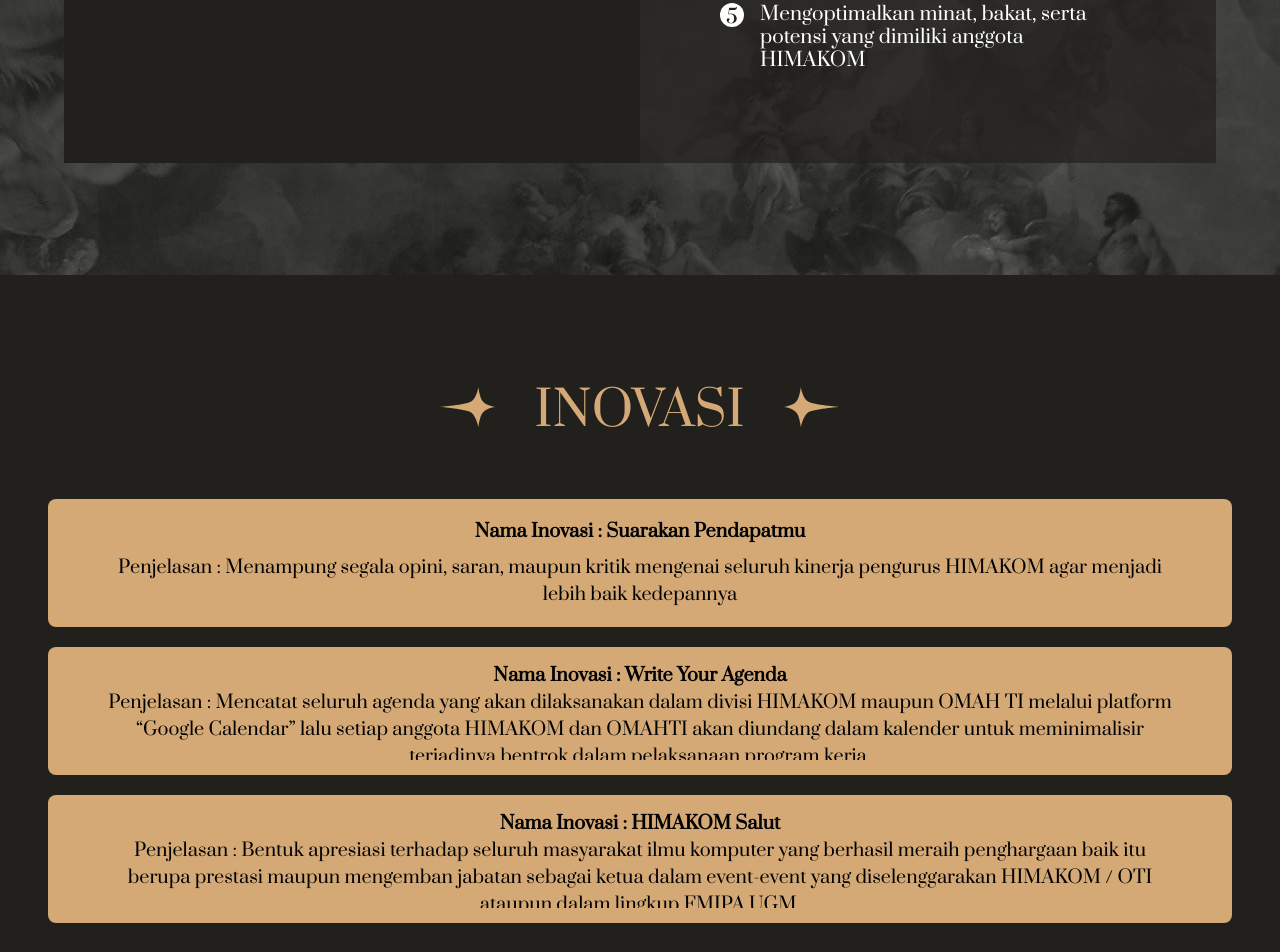
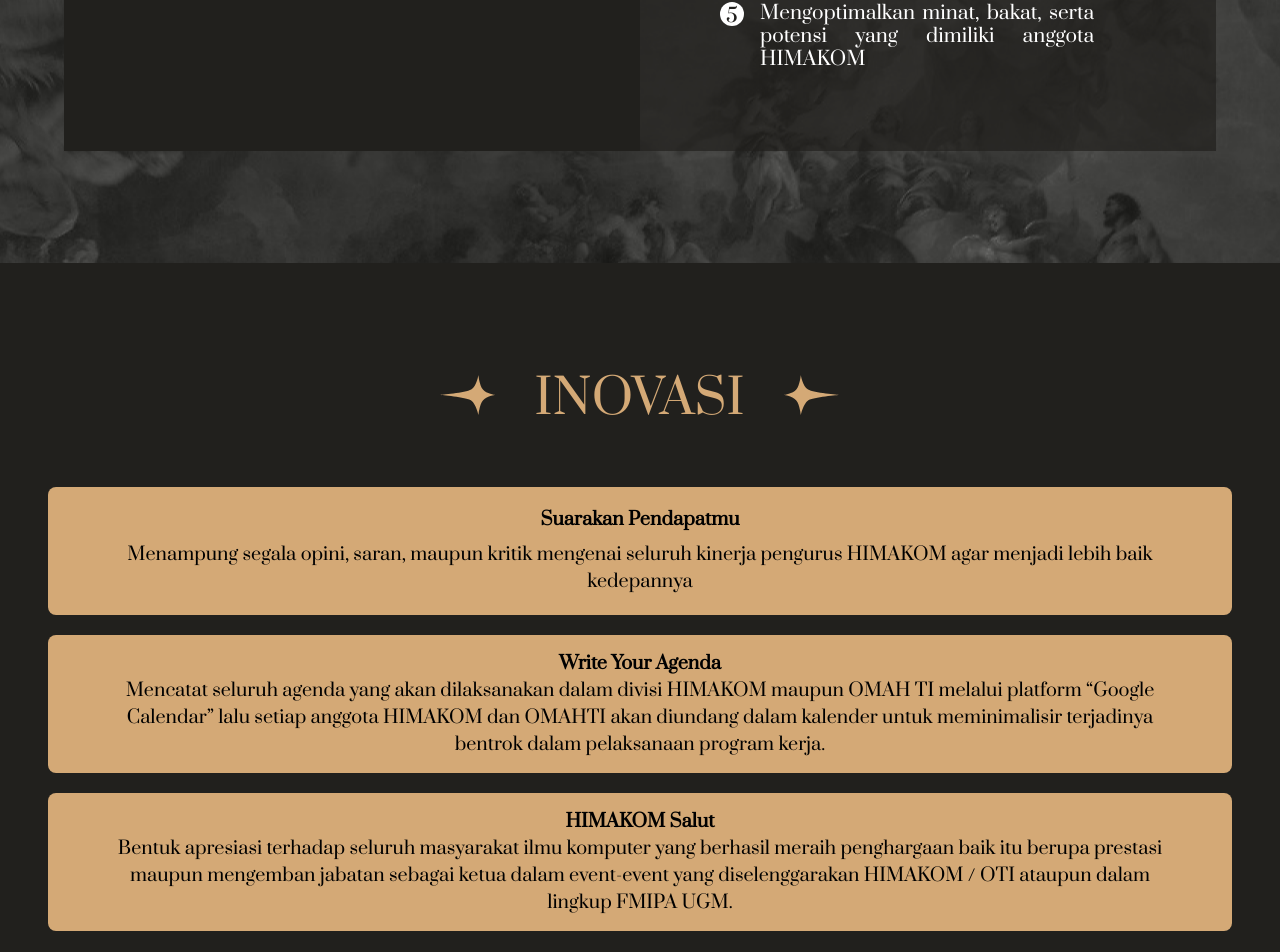
Before and after one commit to Pemira-Himakom/web-pemira-2022, a React (Create React App) app: page /candid1 in a window 1280 px wide. Shown: the part 2968-3920 px from the top of the page. Built offline with nearby package versions, Linux system fonts and the light colour scheme.

Commit message:
added unavailable page

```diff
--- a/src/App.css
+++ b/src/App.css
@@ -3,6 +3,20 @@
 @import url('https://fonts.googleapis.com/css2?family=Inter:wght@300;400&display=swap');
 @import url('https://fonts.googleapis.com/css2?family=Prata&display=swap');
 @import url('https://fonts.googleapis.com/css2?family=Poppins:wght@300;400;700;800&display=swap');
+
+
+::-webkit-scrollbar{
+    @apply md:w-[6px] w-[3px]
+}
+
+::-webkit-scrollbar-track{
+    background-color: #20201D;
+}
+
+::-webkit-scrollbar-thumb{
+    background-color: #D4A976;
+    @apply rounded-xl
+}
 
 
 html {
@@ -505,7 +519,7 @@ body {
     @apply border-y-[15px] border-[#D4A976];
     content: '';
     overflow: auto;
-    height: 8rem;
+    min-height: 8rem;
     width: 100%;
     border-radius: 0.5rem;
     background-color: #D4A976;
--- a/src/App.js
+++ b/src/App.js
@@ -14,6 +14,7 @@ import { Vote } from "./pages/Vote";
 import { Navigate } from "react-router-dom";
 import Detect from "./pages/Admin/Detect";
 import Protected from "./components/Protected";
+import Unavailable from "./pages/Unavailable/Unavailable";
 
 function App() {
   window.onbeforeunload = function () {
@@ -28,6 +29,7 @@ function App() {
           <Route exact path='/candid1' element={<Candidate1 />} />
           <Route exact path='/candid2' element={<Candidate2 />} />
           <Route exact path='/candid3' element={<Candidate3 />} />
+          <Route exact path='/unavailable' element={<Unavailable />} />
           <Route path='/vote' element={<Vote />} />
           <Route path='/admin' element={<Protected />}>
             <Route path='login' element={<Login />} />
--- a/src/pages/CandidateProfile/Candidate1.jsx
+++ b/src/pages/CandidateProfile/Candidate1.jsx
@@ -15,18 +15,18 @@ const Candidate1 = () => {
   const inovasi = [
     {
       id: 0,
-      title: "Nama Inovasi : Suarakan Pendapatmu",
-      data: "Penjelasan : Menampung segala opini, saran, maupun kritik mengenai seluruh kinerja pengurus HIMAKOM agar menjadi lebih baik kedepannya",
+      title: "Suarakan Pendapatmu",
+      data: "Menampung segala opini, saran, maupun kritik mengenai seluruh kinerja pengurus HIMAKOM agar menjadi lebih baik kedepannya",
     },
     {
       id: 1,
-      title: "Nama Inovasi : Write Your Agenda",
-      data: "Penjelasan : Mencatat seluruh agenda yang akan dilaksanakan dalam divisi HIMAKOM maupun OMAH TI melalui platform “Google Calendar” lalu setiap anggota HIMAKOM dan OMAHTI akan diundang dalam kalender untuk meminimalisir terjadinya bentrok dalam pelaksanaan program kerja.",
+      title: "Write Your Agenda",
+      data: "Mencatat seluruh agenda yang akan dilaksanakan dalam divisi HIMAKOM maupun OMAH TI melalui platform “Google Calendar” lalu setiap anggota HIMAKOM dan OMAHTI akan diundang dalam kalender untuk meminimalisir terjadinya bentrok dalam pelaksanaan program kerja.",
     },
     {
       id: 2,
-      title: "Nama Inovasi : HIMAKOM Salut",
-      data: "Penjelasan : Bentuk apresiasi terhadap seluruh masyarakat ilmu komputer yang berhasil meraih penghargaan baik itu berupa prestasi maupun mengemban jabatan sebagai ketua dalam event-event yang diselenggarakan HIMAKOM / OTI ataupun dalam lingkup FMIPA UGM.",
+      title: "HIMAKOM Salut",
+      data: "Bentuk apresiasi terhadap seluruh masyarakat ilmu komputer yang berhasil meraih penghargaan baik itu berupa prestasi maupun mengemban jabatan sebagai ketua dalam event-event yang diselenggarakan HIMAKOM / OTI ataupun dalam lingkup FMIPA UGM.",
     },
   ];
 
@@ -145,7 +145,7 @@ const Candidate1 = () => {
                 <h1 className='text-[60px]'>Visi</h1>
               </div>
 
-              <div className='text-center md:text-[19px] '>
+              <div className='text-center md:text-justify md:text-[19px] '>
                 <h1>
                   Terwujudnya HIMAKOM sebagai ruang untuk berekspresi,
                   berinovasi agar tercipta lingkungan yang solid, dinamis, serta
@@ -166,7 +166,7 @@ const Candidate1 = () => {
                       <h1 className='circle-no mr-4 grid place-items-center text-[#21201D]'>
                         {items.no}
                       </h1>
-                      <h1 className='h-[10vh] overflow-auto text-white leading-[1.2]'>
+                      <h1 className='md:text-justify h-fit overflow-auto text-white leading-[1.2] overflow-y-clip'>
                         {items.misi}
                       </h1>
                     </li>
--- a/src/pages/CandidateProfile/Candidate3.jsx
+++ b/src/pages/CandidateProfile/Candidate3.jsx
@@ -15,7 +15,7 @@ const Candidate1 = () => {
 
 const inovasi = [
     {id: 0, data: "Membentuk program kerja MAKOMTI bermain bersama. Program kerja akan berisi tentang anggota MAKOMTI bermain bersama dengan tujuan mengenal satu dengan yang lainnya."},
-    {id: 1, data: "Membentuk program kerja pelatihan anggota HIMAKOM mengenai public speaking dengantujuan mengasah soft skill anggota himakom agar lebih berani dan percaya diri dalam bidang public speaking."},
+    {id: 1, data: "Membentuk program kerja pelatihan anggota HIMAKOM mengenai public speaking dengan tujuan mengasah soft skill anggota himakom agar lebih berani dan percaya diri dalam bidang public speaking."},
 ];
 
 const misi = [
@@ -93,7 +93,7 @@ const misi = [
                             <h1 className='text-[60px]'>Visi</h1>
                         </div>
 
-                        <div className='text-center md:text-[19px] '>
+                        <div className='text-center md:text-justify md:text-[19px] '>
                             <h1>
                             Mewujudkan HIMAKOM sebagai Sarana mahasiswa Ilmu Komputer UGM untuk mengembangkan keterampilan, bakat, inovasi, dan kemampuan dalam berdinamika di Ilmu Komputer UGM.
                             </h1>
@@ -110,7 +110,7 @@ const misi = [
                                 {misi.map((items, i) => (
                                     <li key={i} className='flex justify start w-full '>
                                         <h1 className='circle-no mr-4 grid place-items-center text-[#21201D]'>{items.no}</h1>
-                                        <h1 className='grid place-items-center h-[10vh] overflow-auto text-white leading-[1.2]'>{items.misi}</h1>
+                                        <h1 className='grid place-items-center h-[10vh] md:text-justify overflow-auto text-white leading-[1.2]'>{items.misi}</h1>
                                     </li>
                                 ))}
                             </ul>
--- a/src/pages/Homepage/Candidates.jsx
+++ b/src/pages/Homepage/Candidates.jsx
@@ -52,16 +52,16 @@ const Candidates = () => {
                                 <input type="radio" name="slider" id="s3" />
                             </div> */}
 
-                            <div className='flex flex-row overflow-x-scroll w-[45%] m-auto gap-x-5'>
-                                <label htmlFor="s1" id='slide1' className='min-w-[100%]'>
+                            <div className='flex flex-row overflow-x-scroll snap-x w-[45%] m-auto gap-x-5'>
+                                <label htmlFor="s1" id='slide1' className='min-w-[100%] snap-center'>
                                     <Candidm key="a" calon={1} name="Kadek Ninda NP" division="PSDMA" src='/imgs/ninda.png'/>
                                 </label>
 
-                                <label htmlFor="s2" id='slide2' className='min-w-[100%]'>
+                                <label htmlFor="s2" id='slide2' className='min-w-[100%] snap-center'>
                                     <Candidm key="b" calon={2} name="Konang Tyagazain" division="MIKAT" src='/imgs/konang.png'/>
                                 </label>
 
-                                <label htmlFor="s3" id='slide3' className='min-w-[100%]'>
+                                <label htmlFor="s3" id='slide3' className='min-w-[100%] snap-center'>
                                     <Candidm key="c" calon={3} name="Billy Fahd Qodama" division="KPM" src='/imgs/billi.png'/>
                                 </label>
                             </div>
--- a/src/pages/Homepage/FAQ.jsx
+++ b/src/pages/Homepage/FAQ.jsx
@@ -67,7 +67,7 @@ const FAQ = () => {
   };
 
   return (
-    <div className='h-max-screen justify-center p-8 sm:p-10 md:p-12 lg:p-16 pb-64 md:pb-0 font-prata bg-[#21201D] timeline-bg-sm-l'>
+    <div className='h-max-screen justify-center p-8 sm:p-10 md:p-12 lg:p-16 pb-64 md:pb-0 font-prata bg-[#21201D] timeline-bg-sm-l '>
       <div data-aos='fade-in' className='flex justify-evenly px-4 md:px-28 xl:px-32 py-8 md:py-12 lg:py-16'>
         <div className='grid items-center'><Star1 className='hidden md:block scale-[60%] md:scale-[70%] lg:scale-100'/></div>
         <h1 className='text-xl md:text-2xl lg:text-4xl xl:text-5xl prim-color grid items-center text-center'>Frequently Asked Questions</h1>
--- /dev/null
+++ b/src/pages/Unavailable/Unavailable.jsx
@@ -0,0 +1,24 @@
+import React from 'react'
+
+const Unavailable = () => {
+  return (
+    <div className='h-screen w-screen bg-[#21201D] relative flex flex-col text-[#D4A976] font-garamond'>
+        <div className='w-screen h-[40%]'></div>
+        <div className='w-screen h-[50%] flex flex-col align-middle text-center text-3xl md:text-5xl px-3'>
+            <h1>Page Unavailable Yet!</h1>
+            <h2 className='text-lg md:text-2xl my-2'>This Page is currently unavailable for you to access, wait for further notice</h2>
+            <a href="/" className='mt-10 text-base hover:text-[#f3d2aa] hover:scale-110 transition-all duration-200 active:text-[#f3d2aa] md:text-xl flex flex-row m-auto justify-center p-auto'>
+                <div className='pt-1 mr-1 hover:'>
+                    <ion-icon name="arrow-back"></ion-icon>
+                </div>
+                <h1>Back To Homepage</h1>
+            </a>
+
+        </div>
+
+
+    </div>
+  )
+}
+
+export default Unavailable
```
Also changed, not shown: src/pages/CandidateProfile/Candidate2.jsx (+5 -5 lines).
